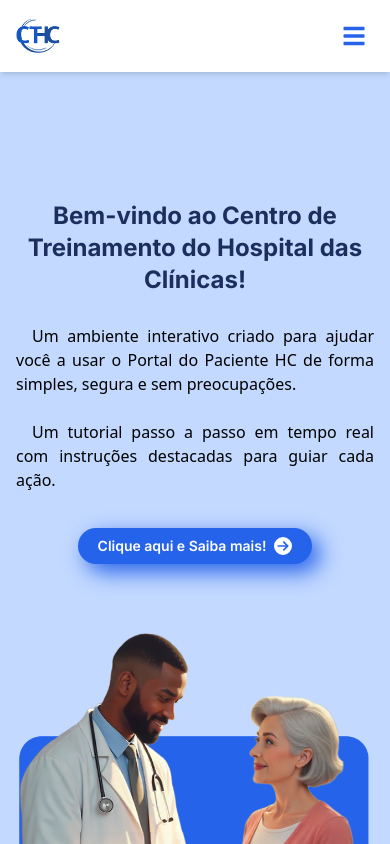
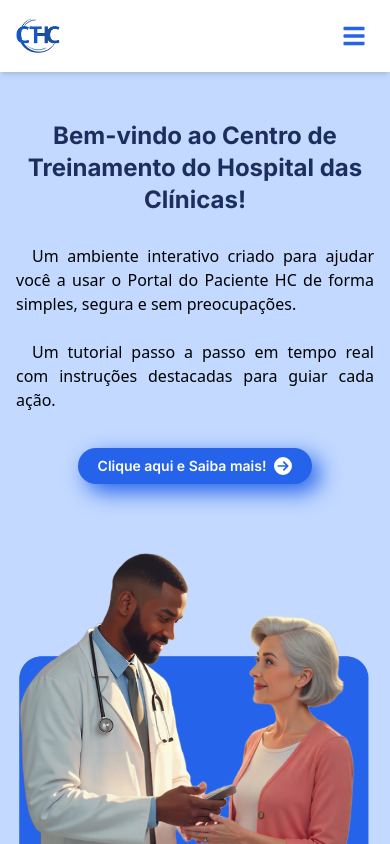
Before and after one commit to BSM-Challenge/ct-hc, a React (Vite) app: page / in a window 390 px wide. Shown: the top 844 px of the page. Built offline with nearby package versions, Linux system fonts and the light colour scheme; a web font is replaced by a local one.

Commit message:
Colocado um padding top maior nos dispositivos com telas maiores

```diff
--- a/src/components/Section-Welcome/index.tsx
+++ b/src/components/Section-Welcome/index.tsx
@@ -2,7 +2,7 @@ import { FaCircleArrowRight } from "react-icons/fa6";
 
 export default function SectionWelcome() {
   return (
-    <section className="flex flex-col md: pt-50 lg:flex-row">
+    <section className="flex flex-col pt-30 lg:pt-50 lg:flex-row">
       <div className="flex justify-center flex-col w-full gap-3 lg:w-1/2 opacity-0 animate-fade-in lg: px-4 lg:px-0">
         <h1
           className="text-2xl sm:text-3xl md:text-4xl lg:text-[2.30rem]  xl:text-[60px] text-center text-[var(--dark-blue-title)] font-bold"
```
